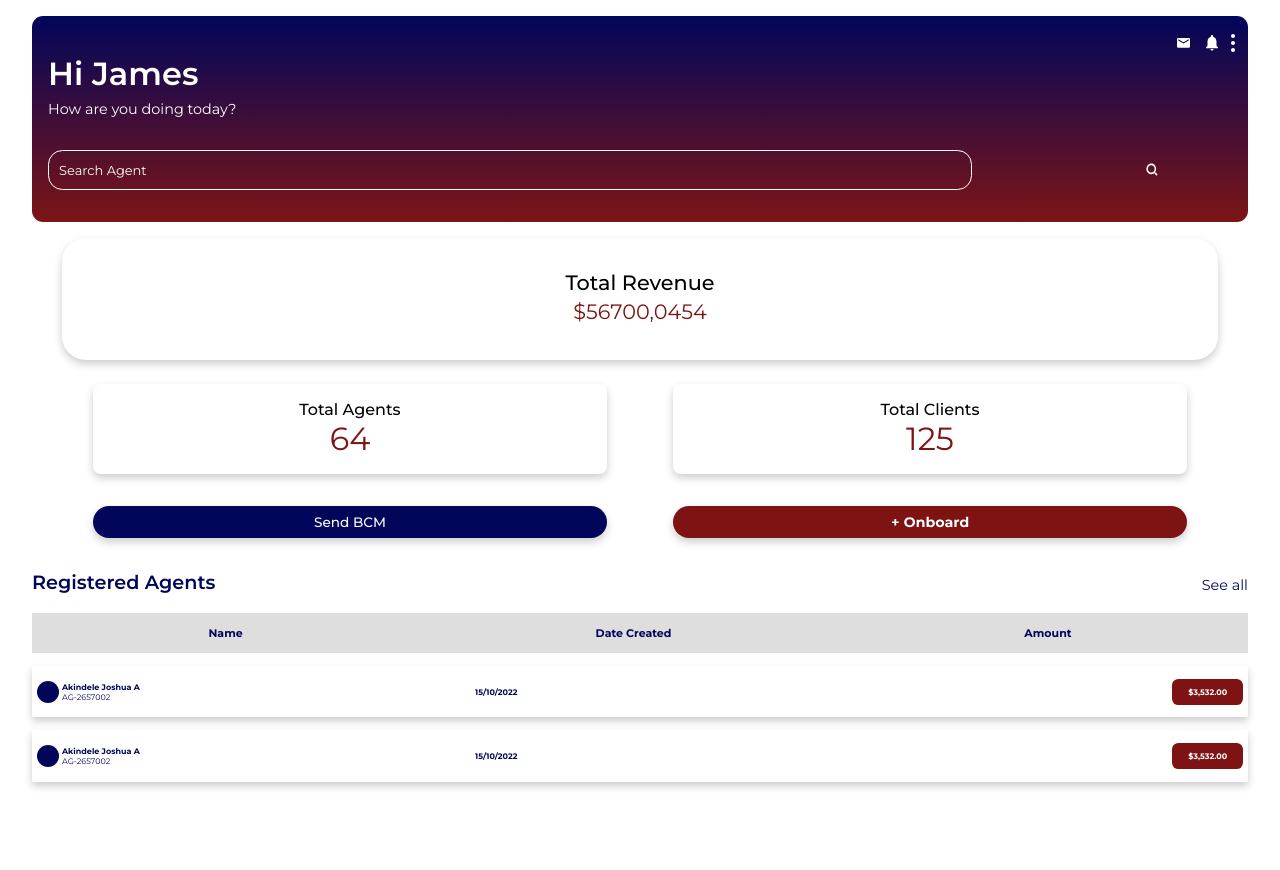
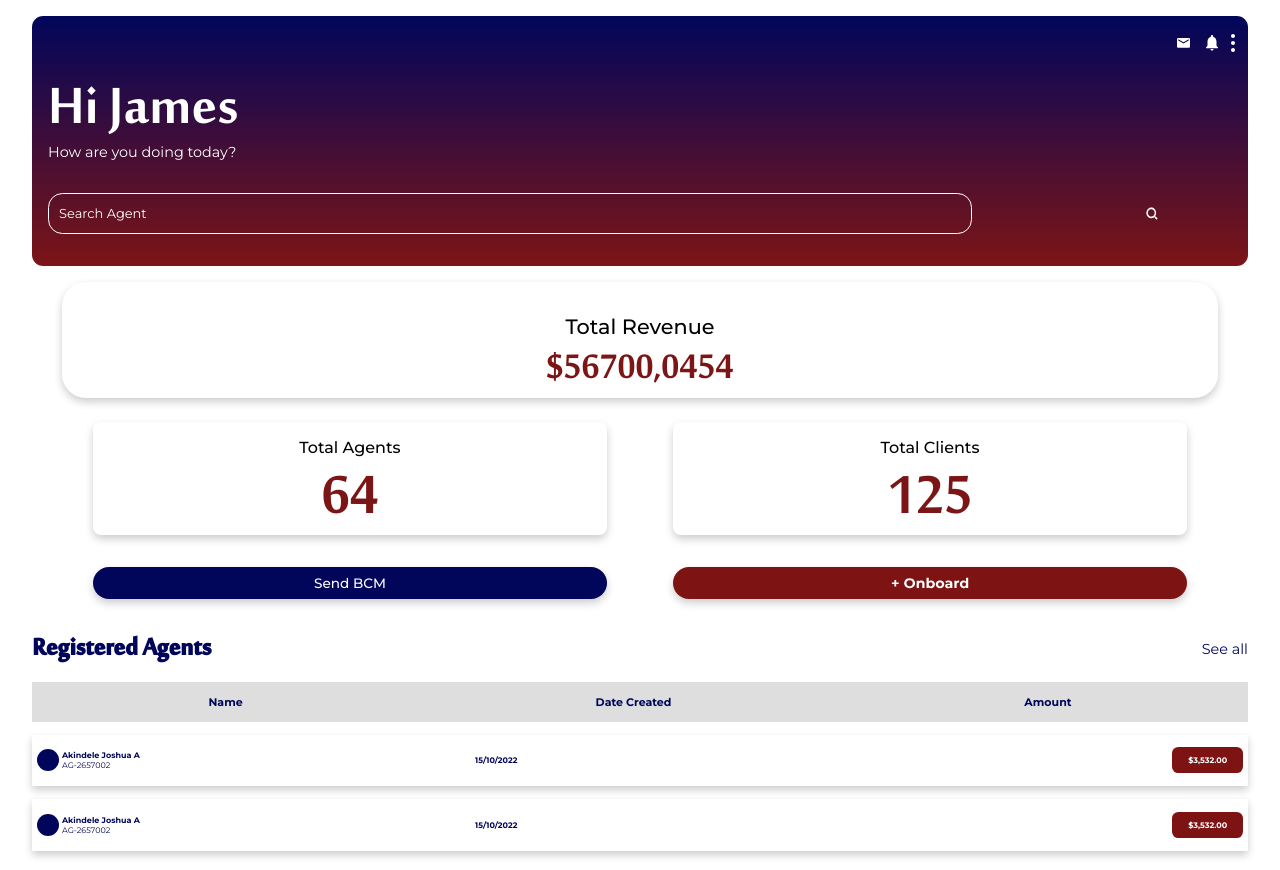
Before and after one commit to dolaposokoya/trovestajoadmin, a React (Create React App) app: page /dashboard in a window 1280 px wide. Before the commit the page ends 801 px from the top, so only its background shows below. Built offline with nearby package versions, Linux system fonts and the light colour scheme.

Commit message:
font update

```diff
--- a/src/Components/Dashboard/dashboard.module.css
+++ b/src/Components/Dashboard/dashboard.module.css
@@ -50,17 +50,18 @@
 .notification1 {
     padding-left: 1em;
     padding-bottom: 1em;
+    margin-top: 1em;
 }
 
 .notification1 h3 {
-    font-size: 2em;
-    font-family: var(--Montserrat);
-    font-weight: var(--semiBold);
+    font-size: 4.875em;
+    font-family: var(--MoolBoran);
+    font-weight: var(--regular);
     color: var(--white);
+    margin-bottom: -.4em;
 }
 
 .notification1 p {
-    margin-top: .5em;
     font-size: .9em;
     font-family: var(--Montserrat);
     font-weight: var(--regular);
@@ -118,11 +119,11 @@
 }
 
 .styles p {
-    font-size: 1.3em;
-    font-family: var(--Montserrat);
+    font-size: 3.25em;
+    font-family: var(--MoolBoran);
     font-weight: var(--regular);
     color: var(--tro-whine);
-    margin-bottom: .2em;
+    margin-bottom: -.9em;
 }
 
 .dashboard1 {
@@ -152,10 +153,11 @@
 }
 
 .dashboard1 .styles1 p {
-    font-size: 2em;
-    font-family: var(--Montserrat);
+    font-size: 5.125em;
+    font-family: var(--MoolBoran);
     font-weight: var(--regular);
     color: var(--tro-whine);
+    margin-bottom: -.6em;
 }
 
 .dashboard2 {
@@ -197,11 +199,11 @@
 
 .registered {
     color: var(--tro-blue);
-    font-family: var(--Montserrat);
+    font-family: var(--MoolBoran);
     font-weight: var(--semiBold);
-    font-size: 1.2em;
+    font-size: 2.1875em;
     text-align: left;
-    /* width: 100%; */
+    margin-bottom: -.9em;
     padding-bottom: 1em;
 }
 
--- a/src/Components/Shared/LoginView/loginview.module.css
+++ b/src/Components/Shared/LoginView/loginview.module.css
@@ -18,10 +18,9 @@
 }
 .logintext{
     width:80%;
-    margin-bottom: 2em;
     color: var(--tro-blue);
-    font-family: var(--Montserrat);
-    font-size: 1.5em;
+    font-family: var(--MoolBoran);
+    font-size: 4.6875em;
     font-weight: var(--bold);
 }
 .dropdownlist{
--- a/src/index.css
+++ b/src/index.css
@@ -1,7 +1,11 @@
 /*  Go thorough the readme file to understand why em units is used instead of px unit for sizes. */
-
+@font-face {
+  font-family: "MoolBoran";
+  src: url("../src/Assets/Fonts/moolbor_0.ttf");
+}
 :root {
   --Montserrat: 'Montserrat', sans-serif;
+  --MoolBoran: MoolBoran;
   --tro-blue: #01065B;
   --tro-whine: #7C1516;
   --tro-gold: #CB601A;
```
Also changed, not shown: src/Assets/Fonts/moolbor_0.ttf (added).
